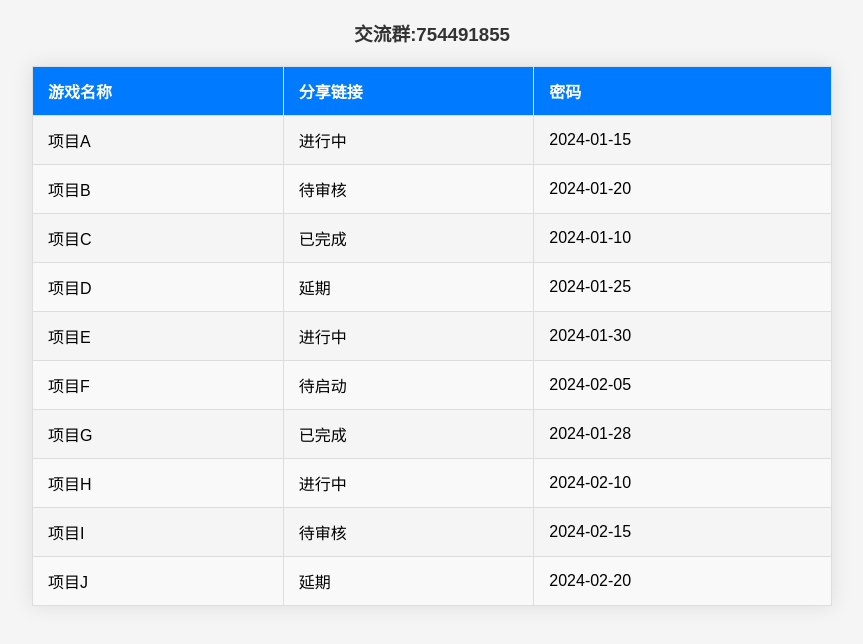
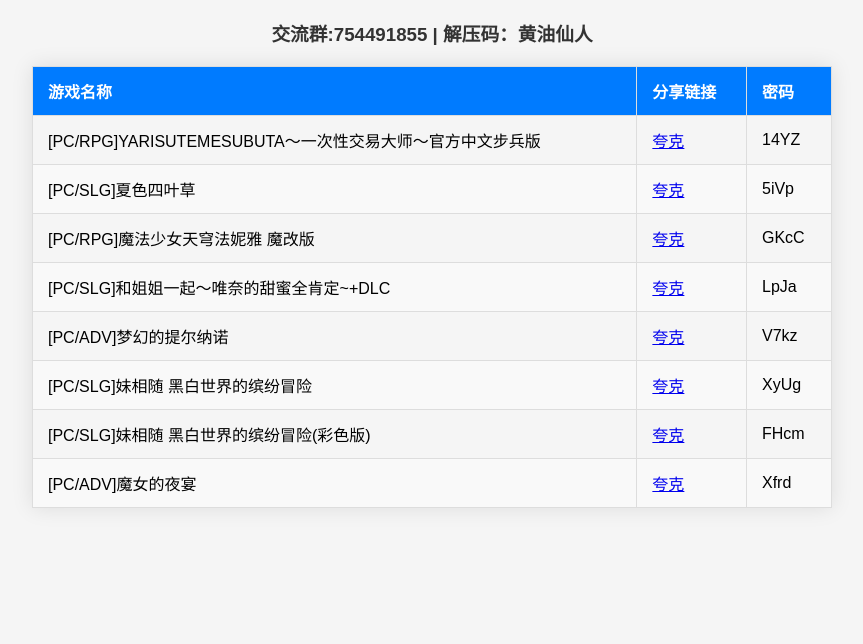
Before and after one commit to ikazuchiOvO/GameList, a plain HTML site: page index.html in a window 1280 px wide. Shown: the part 70-714 px from the top of the page, without its empty margins (208-1071 px from the left). Drawn offline with Linux system fonts and the light colour scheme.

Commit message:
Update index.html

```diff
--- a/index.html
+++ b/index.html
@@ -56,65 +56,56 @@
 </head>
 <body>
     <h1 style="text-align: center; color: #333;">妙妙屋的游戏单(应急用)</h1>
-    <h3 style="text-align: center; color: #333;">交流群:754491855</h3>
+    <h3 style="text-align: center; color: #333;">交流群:754491855 | 解压码：黄油仙人</h3>
     <table>
         <thead>
             <tr>
                 <th>游戏名称</th>
+                <!-- <th>游戏简介</th> -->
                 <th>分享链接</th>
                 <th>密码</th>
             </tr>
         </thead>
         <tbody>
             <tr>
-                <td>项目A</td>
-                <td>进行中</td>
-                <td>2024-01-15</td>
+                <td>[PC/RPG]YARISUTEMESUBUTA～一次性交易大师～官方中文步兵版</td>
+                <td><a href="https://pan.quark.cn/sl07cb01cc8e96">夸克</a></td>
+                <td>14YZ</td>
             </tr>
             <tr>
-                <td>项目B</td>
-                <td>待审核</td>
-                <td>2024-01-20</td>
+                <td>[PC/SLG]夏色四叶草</td>
+                <td><a href="https://pan.quark.cn/s/ed8c67cb4a17">夸克</a></td>
+                <td>5iVp</td>
             </tr>
             <tr>
-                <td>项目C</td>
-                <td>已完成</td>
-                <td>2024-01-10</td>
+                <td>[PC/RPG]魔法少女天穹法妮雅 魔改版</td>
+                <td><a href="https://pan.quark.cn/s/c80e9a786075">夸克</a></td>
+                <td>GKcC</td>
             </tr>
             <tr>
-                <td>项目D</td>
-                <td>延期</td>
-                <td>2024-01-25</td>
+                <td>[PC/SLG]和姐姐一起～唯奈的甜蜜全肯定~+DLC</td>
+                <td><a href="https://pan.quark.cn/s/39e5316dc62d">夸克</a></td>
+                <td>LpJa</td>
             </tr>
             <tr>
-                <td>项目E</td>
-                <td>进行中</td>
-                <td>2024-01-30</td>
+                <td>[PC/ADV]梦幻的提尔纳诺</td>
+                <td><a href="https://pan.quark.cn/s/b2f89bb7c192">夸克</a></td>
+                <td>V7kz</td>
             </tr>
             <tr>
-                <td>项目F</td>
-                <td>待启动</td>
-                <td>2024-02-05</td>
+                <td>[PC/SLG]妹相随 黑白世界的缤纷冒险</td>
+                <td><a href="https://pan.quark.cn/s/52e4bae419b0">夸克</a></td>
+                <td>XyUg</td>
             </tr>
             <tr>
-                <td>项目G</td>
-                <td>已完成</td>
-                <td>2024-01-28</td>
+                <td>[PC/SLG]妹相随 黑白世界的缤纷冒险(彩色版)</td>
+                <td><a href="https://pan.quark.cn/s/0aa32294e88a">夸克</a></td>
+                <td>FHcm</td>
             </tr>
             <tr>
-                <td>项目H</td>
-                <td>进行中</td>
-                <td>2024-02-10</td>
-            </tr>
-            <tr>
-                <td>项目I</td>
-                <td>待审核</td>
-                <td>2024-02-15</td>
-            </tr>
-            <tr>
-                <td>项目J</td>
-                <td>延期</td>
-                <td>2024-02-20</td>
+                <td>[PC/ADV]魔女的夜宴</td>
+                <td><a href="https://pan.quark.cn/s/bfa2b81dc538">夸克</a></td>
+                <td>Xfrd</td>
             </tr>
         </tbody>
     </table>
```
